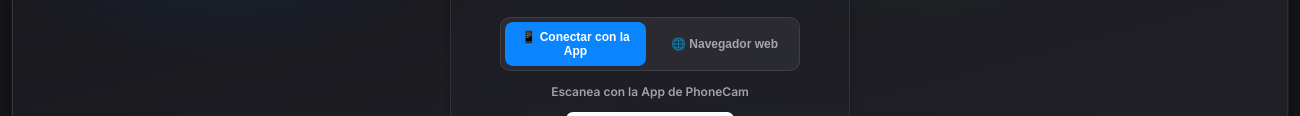
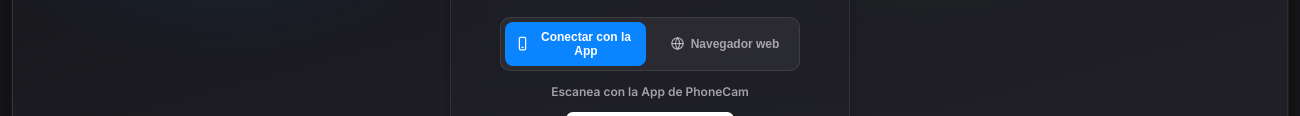
Before and after one commit to evistick/phonecam-pro, an Electron app: page public/desktop/index.html in a window 1300 px wide. Shown: the part 300-416 px from the top of the page. Drawn offline with Linux system fonts and the light colour scheme; files that its build step writes are made by us from their sources; no server answers.

Commit message:
Desktop: iconos SVG en el selector App/Navegador web (evita emojis que se ven mal)

```diff
--- a/public/desktop/index.html
+++ b/public/desktop/index.html
@@ -51,8 +51,14 @@
                         <p class="connect-desc">Escanea el QR con tu teléfono para empezar</p>
 
                         <div class="connect-mode-selector">
-                            <button id="mode-app" class="mode-btn active" data-mode="app">📱 Conectar con la App</button>
-                            <button id="mode-web" class="mode-btn" data-mode="web">🌐 Navegador web</button>
+                            <button id="mode-app" class="mode-btn active" data-mode="app">
+                                <svg class="mode-ico" viewBox="0 0 24 24" width="15" height="15" fill="none" stroke="currentColor" stroke-width="2" stroke-linecap="round" stroke-linejoin="round"><rect x="7" y="2" width="10" height="20" rx="2"/><line x1="11" y1="18" x2="13" y2="18"/></svg>
+                                Conectar con la App
+                            </button>
+                            <button id="mode-web" class="mode-btn" data-mode="web">
+                                <svg class="mode-ico" viewBox="0 0 24 24" width="15" height="15" fill="none" stroke="currentColor" stroke-width="2" stroke-linecap="round" stroke-linejoin="round"><circle cx="12" cy="12" r="9"/><line x1="3" y1="12" x2="21" y2="12"/><path d="M12 3a15 15 0 0 1 0 18a15 15 0 0 1 0-18z"/></svg>
+                                Navegador web
+                            </button>
                         </div>
 
                         <div id="mode-title" class="mode-title">Escanea con la App de PhoneCam</div>
--- a/public/desktop/style.css
+++ b/public/desktop/style.css
@@ -488,6 +488,19 @@ body.dragging .win:not(.win-dragging) {
 .mode-btn.active {
     background: var(--accent);
     color: #fff;
+}
+
+.mode-btn {
+    display: flex;
+    align-items: center;
+    justify-content: center;
+    gap: 6px;
+}
+
+.mode-ico {
+    flex-shrink: 0;
+    display: inline-block;
+    vertical-align: middle;
 }
 
 .mode-title {
```
